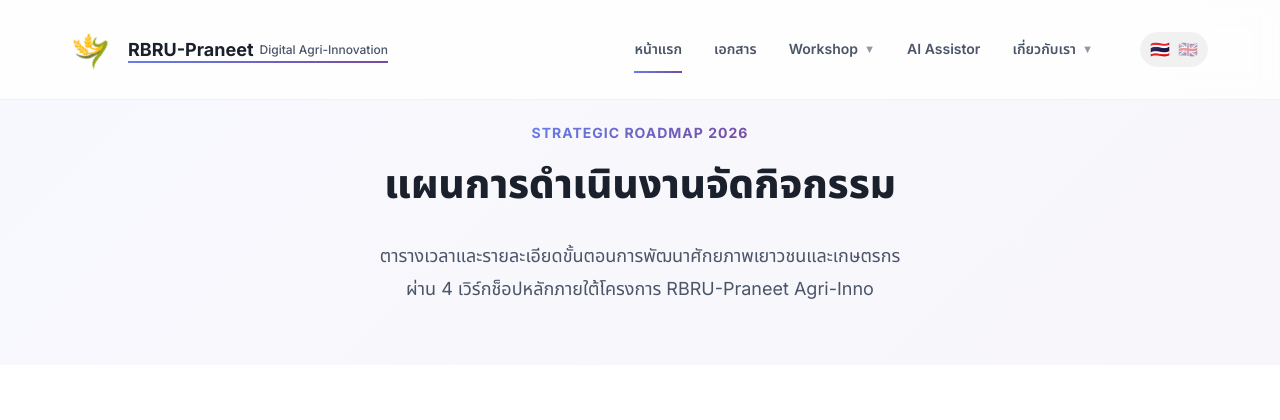
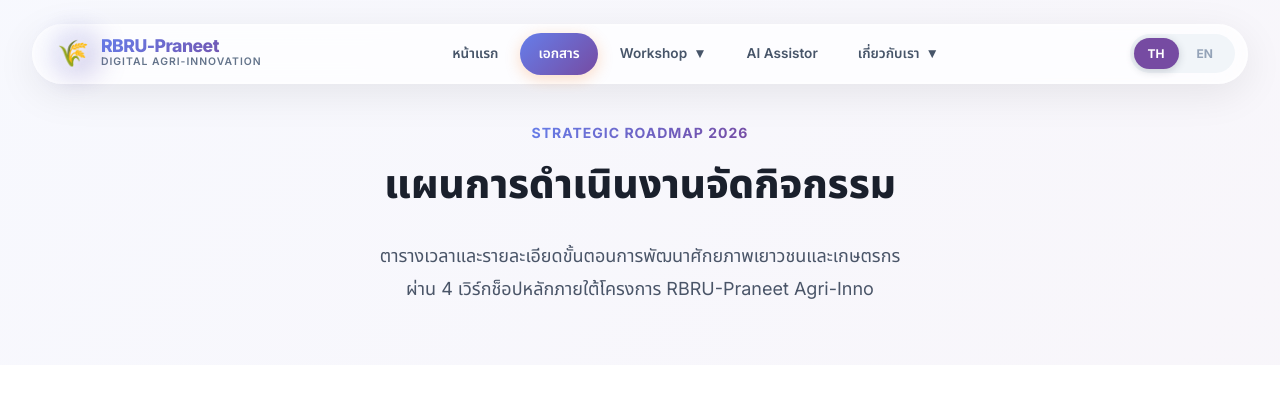
Before and after one commit to TsanaPhysics/rbrupraneet_agri_inno2026, a PHP site: page /plan.php in a window 1280 px wide. Shown: the top 420 px of the page. Run offline with PHP 8.4, Linux system fonts and the light colour scheme.

Commit message:
Upgrade Navigation Bar to Premium Futuristic Floating Design

```diff
--- a/components/navigation.php
+++ b/components/navigation.php
@@ -1,18 +1,21 @@
 <!-- Navigation -->
-<nav class="navbar">
-    <div class="container">
+<nav class="navbar floating-nav">
+    <div class="nav-container container">
+        <div class="nav-glass-pod">
             <div class="nav-brand">
+                <div class="logo-glow"></div>
                 <div class="logo-icon">🌾</div>
                 <div class="brand-text">
-                <a href="index.php" class="nav-link active" style="padding: 0;">
+                    <a href="index.php" class="brand-link">
                         <div class="brand-name">RBRU-Praneet</div>
                         <div class="brand-subtitle">Digital Agri-Innovation</div>
                     </a>
                 </div>
             </div>
+
             <ul class="nav-links">
-            <li><a href="index.php" class="nav-link active"><?php echo $lang['nav_home']; ?></a></li>
-            <li><a href="plan.php" class="nav-link"><?php echo $lang['nav_docs']; ?></a></li>
+                <li><a href="index.php" class="nav-link <?php echo (basename($_SERVER['PHP_SELF']) == 'index.php') ? 'active' : ''; ?>"><?php echo $lang['nav_home']; ?></a></li>
+                <li><a href="plan.php" class="nav-link <?php echo (basename($_SERVER['PHP_SELF']) == 'plan.php') ? 'active' : ''; ?>"><?php echo $lang['nav_docs']; ?></a></li>
 
                 <!-- Workshop Dropdown -->
                 <li class="has-dropdown-wrapper">
@@ -22,12 +25,13 @@
                             <li><a href="workshop-climate.php" class="dropdown-item"><span class="item-icon">🌦️</span> <?php echo $lang['nav_workshop_1']; ?></a></li>
                             <li><a href="workshop-cnn.php" class="dropdown-item"><span class="item-icon">🍃</span> <?php echo $lang['nav_workshop_2']; ?></a></li>
                             <li><a href="workshop-iot.php" class="dropdown-item"><span class="item-icon">🤖</span> <?php echo $lang['nav_workshop_3']; ?></a></li>
+                            <li><a href="showcase.php" class="dropdown-item"><span class="item-icon">🚀</span> <?php echo $lang['nav_workshop_4']; ?></a></li>
                             <li><a href="index.php#activities" class="dropdown-item"><span class="item-icon">📌</span> <?php echo $lang['nav_activities']; ?></a></li>
                         </ul>
                     </div>
                 </li>
 
-            <li><a href="ai-agent.php" class="nav-link"><?php echo $lang['nav_ai']; ?></a></li>
+                <li><a href="ai-agent.php" class="nav-link <?php echo (basename($_SERVER['PHP_SELF']) == 'ai-agent.php') ? 'active' : ''; ?>"><?php echo $lang['nav_ai']; ?></a></li>
 
                 <!-- About Us Dropdown -->
                 <li class="has-dropdown-wrapper">
@@ -40,16 +44,21 @@
                         </ul>
                     </div>
                 </li>
+            </ul>
 
-            <!-- Admin Button Moved to Footer -->
+            <!-- Language Switcher Pill -->
+            <div class="nav-extra">
+                <div class="lang-pill">
+                    <a href="?lang=th" class="lang-option <?php echo ($lang_code == 'th') ? 'active' : ''; ?>">TH</a>
+                    <a href="?lang=en" class="lang-option <?php echo ($lang_code == 'en') ? 'active' : ''; ?>">EN</a>
+                    <span class="lang-slider"></span>
+                </div>
+            </div>
 
-            <!-- Language Switcher -->
-            <li>
-                <div class="lang-switcher" style="display: flex; align-items: center; margin-left: 15px; background: rgba(0,0,0,0.05); padding: 5px 10px; border-radius: 50px;">
-                    <a href="?lang=th" style="text-decoration: none; margin-right: 8px; opacity: <?php echo ($lang_code == 'th') ? '1' : '0.4'; ?>; transition: opacity 0.3s;">🇹🇭</a>
-                    <a href="?lang=en" style="text-decoration: none; opacity: <?php echo ($lang_code == 'en') ? '1' : '0.4'; ?>; transition: opacity 0.3s;">🇬🇧</a>
+            <!-- Mobile Toggle -->
+            <div class="mobile-toggle">
+                <span></span><span></span><span></span>
             </div>
-            </li>
-        </ul>
+        </div>
     </div>
 </nav>
--- a/css/sections.css
+++ b/css/sections.css
@@ -154,172 +154,163 @@ body {
 }
 
 /* ===== Navigation ===== */
+    /* === Premium Floating Navigation === */
 .navbar {
     position: fixed;
     top: 0;
     left: 0;
-    right: 0;
+    width: 100%;
     z-index: 1000;
-    background: rgba(255, 255, 255, 0.8);
-    backdrop-filter: blur(10px);
-    border-bottom: 1px solid rgba(0, 0, 0, 0.05);
     padding: var(--spacing-md) 0;
-    transition: all var(--transition-base);
+    transition: all 0.4s cubic-bezier(0.165, 0.84, 0.44, 1);
 }
 
-.navbar .container {
+.nav-container {
     display: flex;
-    justify-content: space-between;
-    align-items: center;
+    justify-content: center;
+    max-width: 1300px !important;
 }
 
+.nav-glass-pod {
+    background: rgba(255, 255, 255, 0.72);
+    backdrop-filter: blur(20px) saturate(180%);
+    -webkit-backdrop-filter: blur(20px) saturate(180%);
+    border: 1px solid rgba(255, 255, 255, 0.4);
+    border-radius: 50px;
+    padding: 8px 12px 8px 24px;
+    display: flex;
+    align-items: center;
+    justify-content: space-between;
+    width: 100%;
+    box-shadow: 0 10px 40px rgba(0, 0, 0, 0.08),
+                inset 0 0 0 1px rgba(255, 255, 255, 0.5);
+    transition: all 0.4s ease;
+}
+
+/* Scroll State */
+.navbar.scrolled {
+    padding: var(--spacing-xs) 0;
+}
+
+.navbar.scrolled .nav-glass-pod {
+    background: rgba(255, 255, 255, 0.85);
+    transform: scale(0.98);
+    box-shadow: 0 5px 20px rgba(0, 0, 0, 0.1);
+}
+
+/* Brand & Logo */
 .nav-brand {
     display: flex;
     align-items: center;
-    gap: var(--spacing-sm);
+    gap: 12px;
+    position: relative;
+}
+
+.logo-glow {
+    position: absolute;
+    width: 40px;
+    height: 40px;
+    background: var(--primary-gradient);
+    filter: blur(15px);
+    opacity: 0.3;
+    border-radius: 50%;
+    animation: pulseGlow 4s infinite alternate;
+}
+
+@keyframes pulseGlow {
+    from { transform: scale(0.8); opacity: 0.2; }
+    to { transform: scale(1.2); opacity: 0.5; }
 }
 
 .logo-icon {
-    font-size: var(--font-size-3xl);
-    animation: rotate 10s linear infinite;
+    font-size: 1.6rem;
+    z-index: 1;
+    filter: drop-shadow(0 0 5px rgba(255,255,255,0.8));
 }
 
-@keyframes rotate {
-    from {
-        transform: rotate(0deg);
-    }
-
-    to {
-        transform: rotate(360deg);
-    }
-}
-
-.brand-text {
+.brand-link {
+    text-decoration: none;
     display: flex;
     flex-direction: column;
 }
 
 .brand-name {
-    font-size: var(--font-size-lg);
-    font-weight: 700;
-    color: var(--text-primary);
+    font-family: 'Inter', sans-serif;
+    font-weight: 800;
+    font-size: 1.1rem;
+    background: var(--primary-gradient);
+    -webkit-background-clip: text;
+    -webkit-text-fill-color: transparent;
+    letter-spacing: -0.5px;
     line-height: 1;
 }
 
 .brand-subtitle {
-    font-size: var(--font-size-xs);
-    color: var(--text-secondary);
-    font-weight: 500;
+    font-size: 0.65rem;
+    color: #64748b;
+    font-weight: 600;
+    text-transform: uppercase;
+    letter-spacing: 1px;
 }
 
-.nav-links {
-    display: flex;
-    gap: var(--spacing-lg);
-}
-
-.nav-link {
-    text-decoration: none;
-    color: var(--text-secondary);
-    font-weight: 500;
-    font-size: var(--font-size-sm);
-    position: relative;
-    transition: color var(--transition-base);
-}
-
-.nav-link::after {
-    content: '';
-    position: absolute;
-    bottom: -4px;
-    left: 0;
-    width: 0;
-    height: 2px;
-    background: var(--primary-gradient);
-    transition: width var(--transition-base);
-}
-
-.nav-link:hover::after,
-.nav-link.active::after {
-    width: 100%;
-}
-
-/* === Navigation Restructure === */
+/* Nav Links Base */
 .nav-links {
     display: flex;
     align-items: center;
-    gap: var(--spacing-lg);
-    list-style: none; /* Remove bullets */
-    margin: 0;
-    padding: 0;
-}
-
-.nav-links li {
-    position: relative;
-    list-style: none;
-}
-
-.nav-link {
-    text-decoration: none;
-    color: var(--text-secondary);
-    font-weight: 600;
-    font-size: var(--font-size-sm);
-    display: flex;
-    align-items: center;
-    gap: 6px;
-    padding: 8px 0;
-    transition: color var(--transition-base);
-}
-
-.nav-link.has-dropdown {
-    cursor: pointer;
-}
-
-.dropdown-icon {
-    font-size: 0.7rem;
-    opacity: 0.6;
-    transition: transform 0.3s ease;
-}
-
-/* Dropdown Menu Styles */
-.dropdown-menu {
-    position: absolute;
-    top: 100%;
-    left: 50%;
-    transform: translateX(-50%) translateY(15px);
-    background: rgba(255, 255, 255, 0.98);
-    backdrop-filter: blur(20px);
-    border: 1px solid rgba(0, 0, 0, 0.1);
-    border-radius: var(--radius-xl);
-    min-width: 240px;
-    padding: 10px;
-    box-shadow: 0 20px 40px rgba(0,0,0,0.12);
-    opacity: 0;
-    visibility: hidden;
-    transition: all 0.3s cubic-bezier(0.175, 0.885, 0.32, 1.275);
-    z-index: 2000;
-}
-
-.dropdown-list {
+    gap: 4px;
     list-style: none;
     margin: 0;
     padding: 0;
 }
 
-.dropdown-list li {
-    margin-bottom: 4px;
+.nav-link {
+    text-decoration: none;
+    color: #475569;
+    font-weight: 600;
+    font-size: 0.85rem;
+    padding: 10px 18px;
+    border-radius: 25px;
+    transition: all 0.3s cubic-bezier(0.4, 0, 0.2, 1);
+    position: relative;
+    display: flex;
+    align-items: center;
+    gap: 6px;
 }
 
-.dropdown-list li:last-child {
-    margin-bottom: 0;
+.nav-link:hover {
+    color: var(--primary-color);
+    background: rgba(0, 0, 0, 0.03);
 }
 
-.nav-links li:hover .dropdown-menu {
+.nav-link.active {
+    background: var(--primary-gradient);
+    color: white;
+    box-shadow: 0 4px 15px rgba(249, 115, 22, 0.25);
+}
+
+/* Dropdown Premium Entrance */
+.dropdown-menu {
+    position: absolute;
+    top: calc(100% + 15px);
+    left: 50%;
+    transform: translateX(-50%) translateY(10px);
+    background: rgba(255, 255, 255, 0.96);
+    backdrop-filter: blur(20px);
+    border: 1px solid rgba(255, 255, 255, 0.8);
+    border-radius: 24px;
+    min-width: 260px;
+    padding: 12px;
+    box-shadow: 0 25px 50px -12px rgba(0, 0, 0, 0.15);
+    opacity: 0;
+    visibility: hidden;
+    transition: all 0.4s cubic-bezier(0.19, 1, 0.22, 1);
+    z-index: 2000;
+}
+
+.has-dropdown-wrapper:hover .dropdown-menu {
     opacity: 1;
     visibility: visible;
-    transform: translateX(-50%) translateY(8px);
-}
-
-.nav-links li:hover .dropdown-icon {
-    transform: rotate(180deg);
+    transform: translateX(-50%) translateY(0);
 }
 
 .dropdown-item {
@@ -327,24 +318,64 @@ body {
     align-items: center;
     gap: 12px;
     padding: 12px 16px;
-    color: var(--text-secondary) !important;
+    color: #475569 !important;
     text-decoration: none;
-    font-size: 0.95rem;
+    font-size: 0.9rem;
     font-weight: 500;
-    border-radius: var(--radius-lg);
-    transition: all 0.2s ease;
-}
-
-.dropdown-item i, .dropdown-item .item-icon {
-    font-size: 1.1rem;
-    width: 24px;
-    text-align: center;
+    border-radius: 16px;
+    transition: all 0.25s ease;
 }
 
 .dropdown-item:hover {
-    background: var(--primary-gradient);
-    color: white !important;
-    transform: translateX(5px);
+    background: #f8fafc;
+    color: var(--primary-color) !important;
+    transform: scale(1.02) translateX(4px);
+}
+
+.dropdown-item .item-icon {
+    font-size: 1.2rem;
+    background: #f1f5f9;
+    padding: 8px;
+    border-radius: 12px;
+    transition: all 0.3s;
+}
+
+.dropdown-item:hover .item-icon {
+    background: white;
+    box-shadow: 0 4px 12px rgba(0,0,0,0.05);
+    transform: rotate(5deg);
+}
+
+/* Language Switcher Pill */
+.lang-pill {
+    background: #f1f5f9;
+    padding: 4px;
+    border-radius: 50px;
+    display: flex;
+    position: relative;
+    gap: 4px;
+}
+
+.lang-option {
+    text-decoration: none;
+    font-size: 0.75rem;
+    font-weight: 700;
+    color: #94a3b8;
+    padding: 6px 14px;
+    border-radius: 50px;
+    z-index: 1;
+    transition: all 0.3s;
+}
+
+.lang-option.active {
+    color: white;
+    background: var(--secondary-color);
+    box-shadow: 0 2px 8px rgba(30, 41, 59, 0.2);
+}
+
+/* Mobile Toggle Styles */
+.mobile-toggle {
+    display: none;
 }
 
 /* === Hero Section === */
```
Also changed, not shown: script.js (+13 -6 lines). Lines whose indentation alone changed are shown as unchanged.
